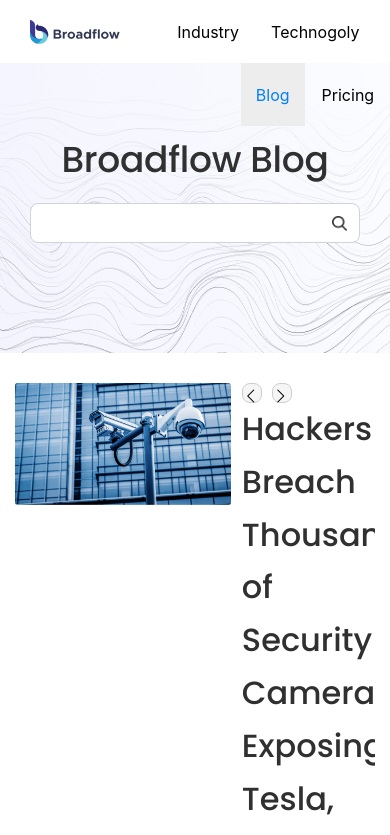
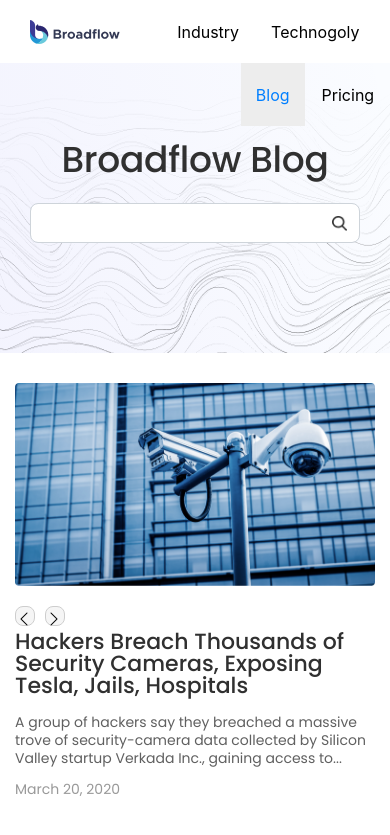
Before and after one commit to huynhnt6995/public-main-web-fiop, a Next.js app: page /blog in a window 390 px wide. Shown: the top 835 px of the page. Built offline with nearby package versions, Linux system fonts and the light colour scheme.

Commit message:
responsive lastest news

```diff
--- a/components/BlogPage/LastestNews/DailyNewItem.tsx
+++ b/components/BlogPage/LastestNews/DailyNewItem.tsx
@@ -10,7 +10,7 @@ interface Props {
 export const DailyNewItem = ({ news }: Props) => {
     const { t } = useTranslation();
     return (
-        <div style={{ marginBottom: 40 }}>
+        <div className="col-12 col-sm-6 col-lg-12" style={{ marginBottom: 40 }}>
             <Time>March 20, 2020 - {t(news.category)}</Time>
             <Title>{t(news.title)}</Title>
         </div>
--- a/components/BlogPage/LastestNews/index.tsx
+++ b/components/BlogPage/LastestNews/index.tsx
@@ -3,9 +3,9 @@ import { useTranslation } from "react-i18next";
 import styled from "styled-components";
 import { PageLayout } from "../../layout/PageLayout";
 import { DailyNewItem } from "./DailyNewItem";
-import { LastestNewsItem } from "./LastestNewsItem";
+import { NewsItem } from "../NewsItem";
 
-export interface LastestNewsModels {
+export interface NewsModels {
     imgUrl: string;
     category: string;
     title: string;
@@ -17,7 +17,7 @@ export interface DailyNewsModel {
     title: string;
 }
 
-const lastestNews: LastestNewsModels[] = [
+const lastestNews: NewsModels[] = [
     {
         imgUrl: "assets/images/img_hikvision_camera.png",
         category: "blog_page.technology",
@@ -66,7 +66,7 @@ export const LastestNews = () => {
     const { t } = useTranslation();
     return (
         <PageLayout>
-            <div>
+            <div style={{ marginTop: 50 }}>
                 <Title>{t("blog_page.lastest_news")}</Title>
                 <div className="row">
                     <div
@@ -75,17 +75,19 @@ export const LastestNews = () => {
                     >
                         <div className="w-100 row">
                             {lastestNews.map((news) => (
-                                <LastestNewsItem key={news.title} news={news} />
+                                <NewsItem key={news.title} news={news} />
                             ))}
                         </div>
                     </div>
-                    <DailyWrapper className="col-12 col-md-6 col-lg-4">
+                    <DailyWrapper className="col-12 col-lg-4">
+                        <div className="row">
                             <DailyNewsTitle>
                                 {t("blog_page.daily_news")}
                             </DailyNewsTitle>
                             {dailyNews.map((news) => (
                                 <DailyNewItem news={news} />
                             ))}
+                        </div>
                     </DailyWrapper>
                 </div>
             </div>
@@ -106,7 +108,9 @@ const DailyNewsTitle = styled.p`
     font-weight: 500;
     font-size: 20px;
     line-height: 150%;
+    margin-left: 15px;
     color: #303030;
+    width: 100%;
     margin-top: 20px;
 `;
 
--- a/components/BlogPage/LastestNews/LastestNewsItem.tsx
+++ b/components/BlogPage/NewsItem.tsx
@@ -1,13 +1,13 @@
 import React from "react";
 import { useTranslation } from "react-i18next";
 import styled from "styled-components";
-import { LastestNewsModels } from ".";
+import { NewsModels } from "./LastestNews";
 
 interface Props {
-    news: LastestNewsModels;
+    news: NewsModels;
 }
 
-export const LastestNewsItem = ({ news }: Props) => {
+export const NewsItem = ({ news }: Props) => {
     const { t } = useTranslation();
     return (
         <div className="col-12 col-sm-6" style={{ marginBottom: 50 }}>
--- /dev/null
+++ b/components/BlogPage/Popular/index.tsx
@@ -0,0 +1,5 @@
+import React from "react";
+
+export const Popular = () => {
+    return <div></div>;
+};
--- a/components/BlogPage/SliderPost/SliderPostItem.tsx
+++ b/components/BlogPage/SliderPost/SliderPostItem.tsx
@@ -5,27 +5,10 @@ import styled from "styled-components";
 export const SliderPostItem = () => {
     const { t } = useTranslation();
     return (
-        <div
-            className="d-flex justify-content-between"
-            style={{ marginTop: 30, marginBottom: 30 }}
-        >
-            <div
-                style={{
-                    width: "60%",
-                }}
-            >
-                <img
-                    src="assets/images/img_lide_post.png"
-                    style={{ width: "100%" }}
-                />
-            </div>
-            <div
-                style={{
-                    width: "37%",
-                    position: "relative",
-                }}
-            >
-                <div className="d-flex">
+        <Wrapper>
+            <PostImage src="assets/images/img_lide_post.png" />
+            <PostContentWrap>
+                <div>
                     <ArrowButton
                         aria-hidden="true"
                         className="carousel-control-prev-icon"
@@ -54,17 +37,47 @@ export const SliderPostItem = () => {
                 <PostTitle>{t("blog_page.slide_post_title")}</PostTitle>
                 <PostContent>{t("blog_page.slide_post_content")}</PostContent>
                 <PostCreateTime>March 20, 2020</PostCreateTime>
-            </div>
-        </div>
+            </PostContentWrap>
+        </Wrapper>
     );
 };
+
+const Wrapper = styled.div`
+    margin: 30px 0px;
+    @media (min-width: 350px) {
+        display: flex;
+        flex-direction: column;
+    }
+    @media (min-width: 768px) {
+        display: flex;
+        flex-direction: row;
+        justify-content: space-between;
+    }
+`;
 
 const PostTitle = styled.p`
     font-family: "Poppins";
     font-weight: 500;
-    font-size: 32px;
     line-height: 165%;
     color: #303030;
+    @media (min-width: 350px) {
+        font-size: 22px;
+        line-height: 100%;
+    }
+    @media (min-width: 768px) {
+        font-size: 24px;
+        line-height: 120%;
+        margin-bottom: 5px;
+    }
+    @media (min-width: 991px) {
+        font-size: 26px;
+        line-height: 130%;
+    }
+    @media (min-width: 1333px) {
+        font-size: 32px;
+        line-height: 165%;
+        margin-bottom: 20px;
+    }
 `;
 
 const PostContent = styled.label`
@@ -72,6 +85,41 @@ const PostContent = styled.label`
     font-size: 16px;
     line-height: 200%;
     color: #606060;
+    @media (min-width: 350px) {
+        font-size: 14px;
+        line-height: 130%;
+    }
+    @media (min-width: 768px) {
+        font-size: 15px;
+    }
+    @media (min-width: 991px) {
+        /* font-size: 28px; */
+        line-height: 150%;
+    }
+    @media (min-width: 1333px) {
+        /* font-size: 32px; */
+        line-height: 200%;
+    }
+`;
+
+const PostImage = styled.img`
+    @media (min-width: 350px) {
+        width: 100%;
+        margin-bottom: 20px;
+    }
+    @media (min-width: 768px) {
+        width: 60%;
+    }
+`;
+
+const PostContentWrap = styled.div`
+    position: relative;
+    @media (min-width: 350px) {
+        width: 100%;
+    }
+    @media (min-width: 768px) {
+        width: 37%;
+    }
 `;
 
 const PostCreateTime = styled.label`
--- a/components/BlogPage/SliderPost/index.tsx
+++ b/components/BlogPage/SliderPost/index.tsx
@@ -11,6 +11,7 @@ export const SliderPost = () => {
                 id="carouselExampleControls"
                 className={(style["slide"], style["carousel"])}
                 data-ride="carousel"
+                style={{ borderBottom: "1px solid #E7E7E7", paddingBottom: 10 }}
             >
                 <Carousel
                     nextIcon={
```
Lines whose indentation alone changed are shown as unchanged.
